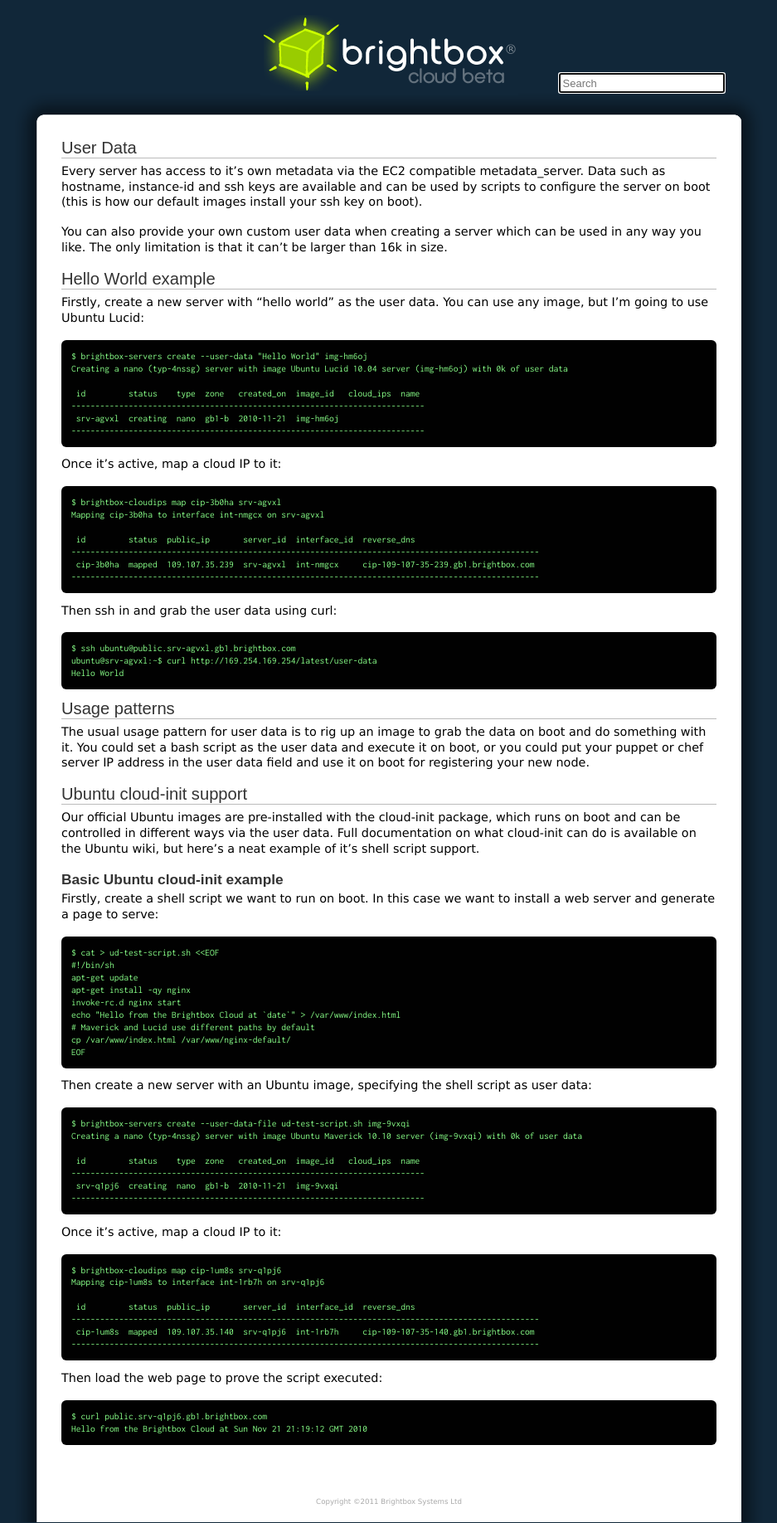
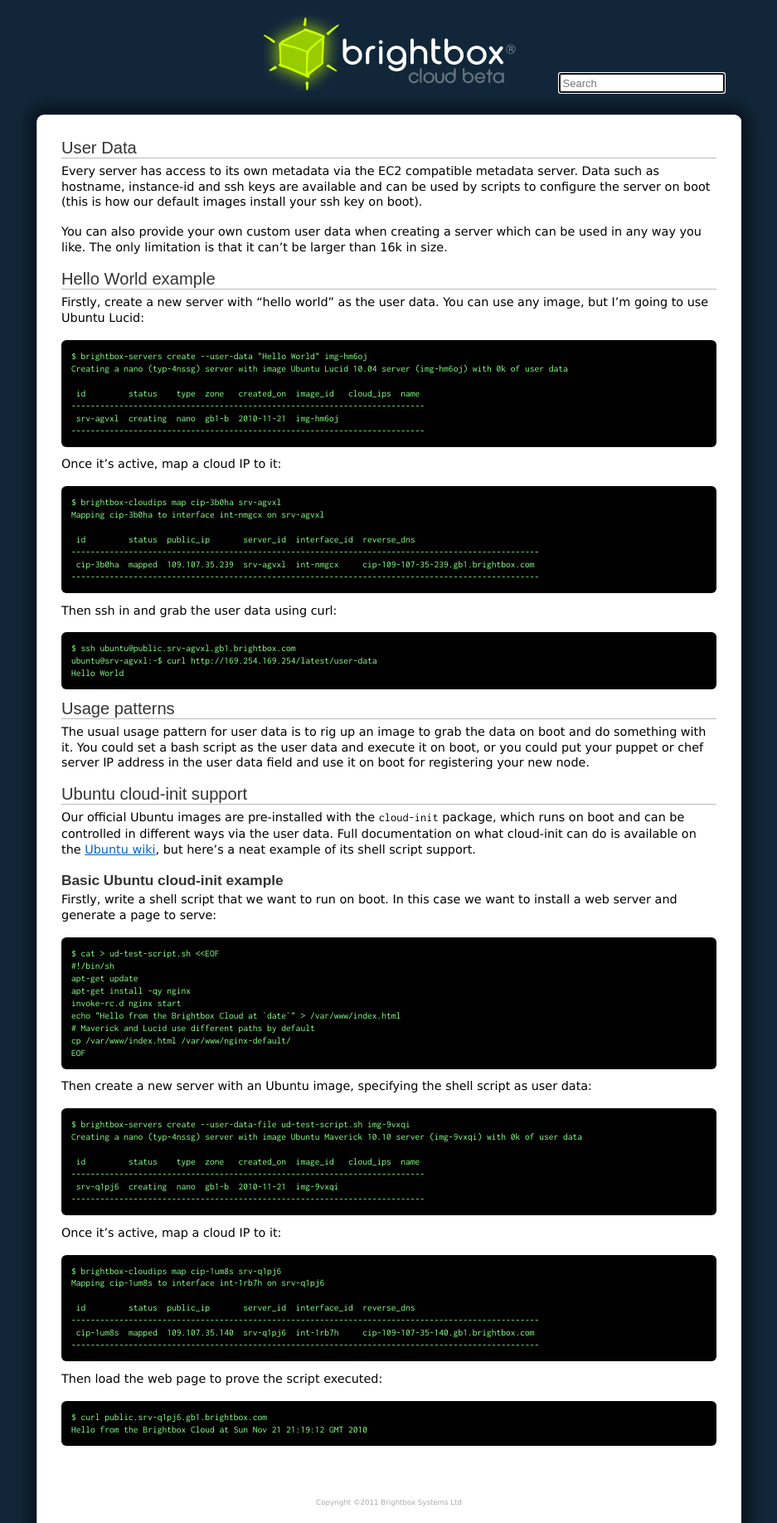
Before and after one commit to brightbox/docs.brightbox.com, a Jekyll site: the page built from guides/cli/user-data.markdown, in a window 1280 px wide. Shown: the whole page at 83% size, without its empty margins (171-1108 px from the left). Built offline with Jekyll 4.4.1, drawn with Linux system fonts in a browser that asks for light colours; nearby versions of some CDN libraries; Markdown is read by kramdown in place of the engine named in the settings.

Commit message:
user data guide tweaks.

```diff
--- a/guides/cli/user-data.markdown
+++ b/guides/cli/user-data.markdown
@@ -3,8 +3,8 @@
 title: User Data
 ---
 
-Every server has access to it's own metadata via the EC2 compatible
-metadata_server. Data such as hostname, instance-id and ssh keys are
+Every server has access to its own metadata via the EC2 compatible
+metadata server. Data such as hostname, instance-id and ssh keys are
 available and can be used by scripts to configure the server on boot
 (this is how our default images install your ssh key on boot).
 
@@ -53,15 +53,18 @@
 
 ## Ubuntu cloud-init support
 
-Our official Ubuntu images are pre-installed with the cloud-init
+Our official Ubuntu images are pre-installed with the `cloud-init`
 package, which runs on boot and can be controlled in different ways
 via the user data. Full documentation on what cloud-init can do is
-available on the Ubuntu wiki, but here's a neat example of it's shell
-script support.
+available on the
+[Ubuntu wiki](https://help.ubuntu.com/community/CloudInit), but here's
+a neat example of its shell script support.
 
 
 ### Basic Ubuntu cloud-init example
-Firstly, create a shell script we want to run on boot. In this case we want to install a web server and generate a page to serve:
+
+Firstly, write a shell script that we want to run on boot. In this
+case we want to install a web server and generate a page to serve:
 
     $ cat > ud-test-script.sh <<EOF
     #!/bin/sh
```
